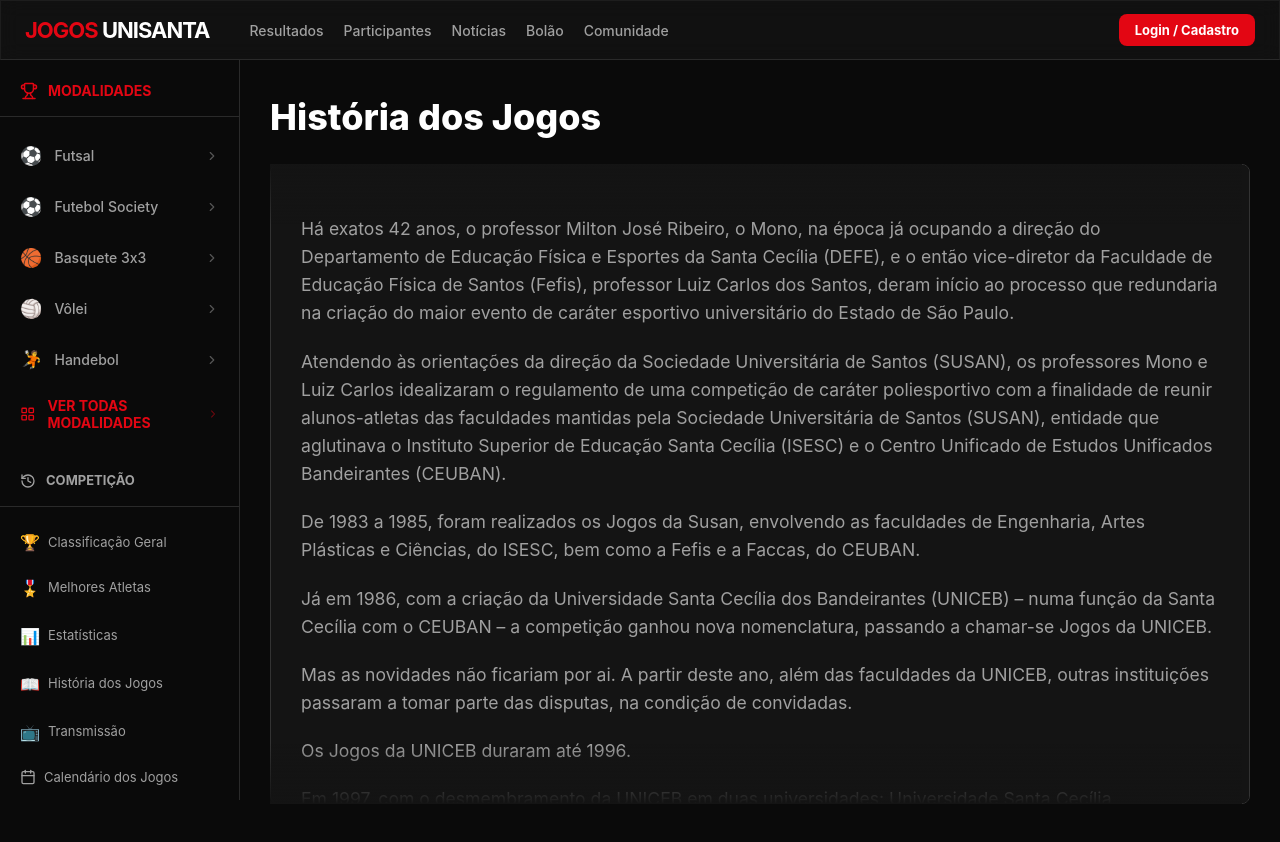
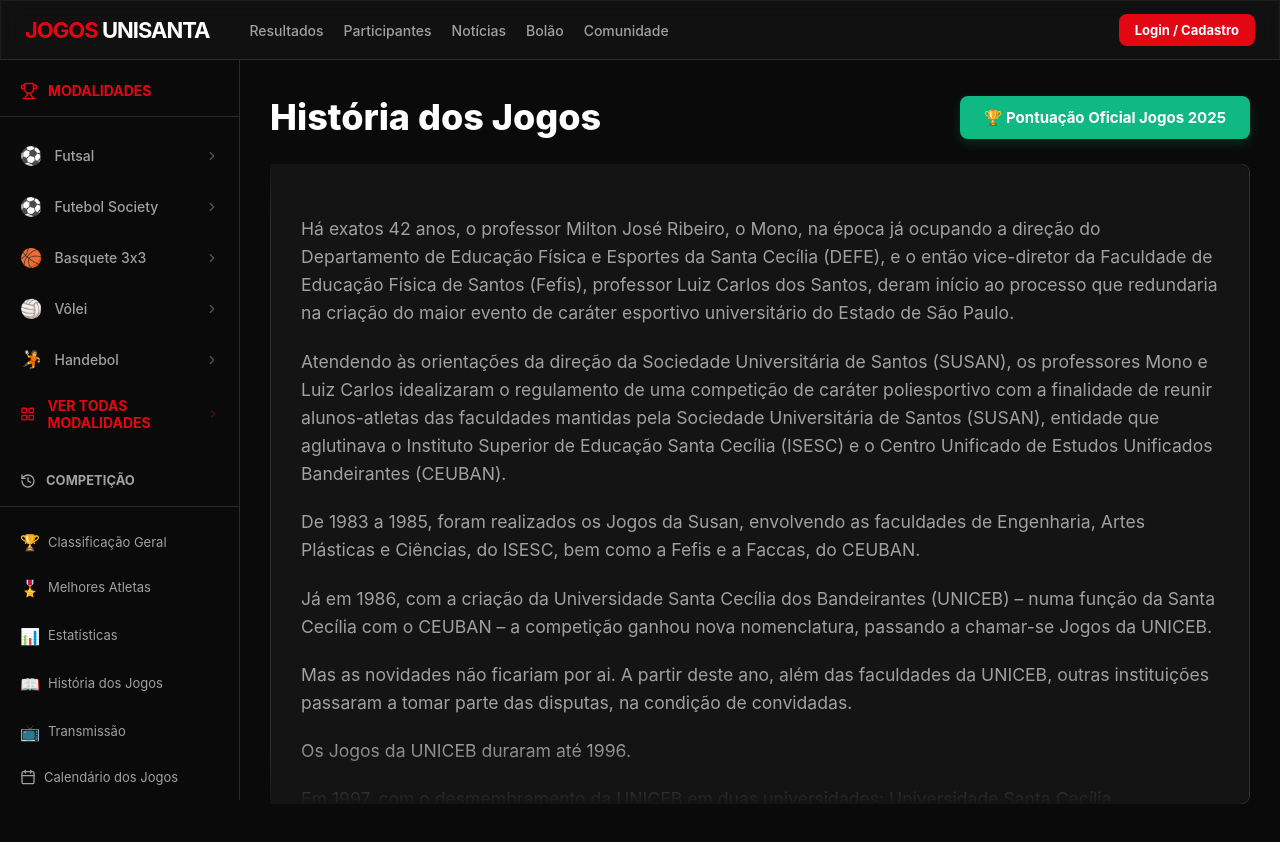
Before and after one commit to Bruder1z/JogosUnisanta, a React (Vite) app: page /historia in a window 1280 px wide. Shown: the top 842 px of the page. Built offline with nearby package versions, Linux system fonts and the light colour scheme; no server answers; the database is empty.

Commit message:
Adicionar novo curso ajuste erro no refresh

```diff
--- a/src/components/Admin/AdminDashboard.tsx
+++ b/src/components/Admin/AdminDashboard.tsx
@@ -54,8 +54,7 @@ const AdminDashboard: React.FC = () => {
         featuredAthletes,
         addFeaturedAthlete,
         removeFeaturedAthlete,
-        resetRankingPoints,
-        restoreOfficialRanking
+        resetRankingPoints
     } = useData();
 
     // Ranking edit state: course -> pending points value
@@ -1213,37 +1212,6 @@ const AdminDashboard: React.FC = () => {
                                     </div>
                                 </div>
                                 <div style={{ display: 'flex', gap: '10px' }}>
-                                    <button
-                                        onClick={() => {
-                                            if (window.confirm("Tem certeza que deseja restaurar a pontuação oficial do ranking padrão?")) {
-                                                restoreOfficialRanking();
-                                                showNotification("Pontuação oficial restaurada com sucesso!");
-                                            }
-                                        }}
-                                        style={{
-                                            background: 'transparent',
-                                            color: '#10b981',
-                                            border: '1px solid #10b981',
-                                            padding: '8px 16px',
-                                            borderRadius: '6px',
-                                            fontSize: '13px',
-                                            fontWeight: 700,
-                                            display: 'flex',
-                                            alignItems: 'center',
-                                            gap: '8px',
-                                            cursor: 'pointer',
-                                            transition: 'all 0.2s'
-                                        }}
-                                        onMouseOver={e => {
-                                            e.currentTarget.style.background = 'rgba(16, 185, 129, 0.1)';
-                                        }}
-                                        onMouseOut={e => {
-                                            e.currentTarget.style.background = 'transparent';
-                                        }}
-                                    >
-                                        <Trophy size={16} />
-                                        Pontuação Oficial
-                                    </button>
                                     <button
                                         onClick={() => {
                                             if (window.confirm("Tem certeza que deseja zerar a pontuação de todos os cursos? Esta ação é irreversível e atualizará o ranking em tempo real.")) {
--- a/src/components/Modals/RankingModal.tsx
+++ b/src/components/Modals/RankingModal.tsx
@@ -1,14 +1,16 @@
 import React from 'react';
 import { X, Trophy, Medal, TrendingUp, TrendingDown, Minus } from 'lucide-react';
-import { COURSE_EMBLEMS } from '../../data/mockData';
+import { COURSE_EMBLEMS, mockRanking } from '../../data/mockData';
 import { useData } from '../context/DataContext';
 
 interface RankingModalProps {
     onClose: () => void;
+    useOfficialRanking?: boolean;
 }
 
-const RankingModal: React.FC<RankingModalProps> = ({ onClose }) => {
-    const { ranking } = useData();
+const RankingModal: React.FC<RankingModalProps> = ({ onClose, useOfficialRanking }) => {
+    const { ranking: liveRanking } = useData();
+    const ranking = useOfficialRanking ? mockRanking : liveRanking;
     const getTeamEmblem = (teamName: string) => {
         const foundCourse = Object.keys(COURSE_EMBLEMS).find(courseKey =>
             courseKey.toLowerCase().includes(teamName.toLowerCase())
--- a/src/components/context/DataContext.tsx
+++ b/src/components/context/DataContext.tsx
@@ -7,7 +7,6 @@ import React, {
   useRef,
 } from "react";
 import {
-  AVAILABLE_COURSES,
   mockAthletes as initialAthletes,
   mockMatches,
   mockRanking as initialRanking,
@@ -105,7 +104,7 @@ const DataContext = createContext<DataContextType | undefined>(undefined);
 export const DataProvider: React.FC<{ children: React.ReactNode }> = ({
   children,
 }) => {
-  const [courses, setCourses] = useState<string[]>(AVAILABLE_COURSES);
+  const [courses, setCourses] = useState<string[]>([]);
   const [athletes, setAthletes] = useState<Athlete[]>(initialAthletes);
   const [customEmblems, setCustomEmblems] = useState<Record<string, string>>(
     {},
@@ -123,6 +122,7 @@ export const DataProvider: React.FC<{ children: React.ReactNode }> = ({
   const [mvpVotes, setMvpVotes] = useState<MatchMvpVote[]>([]);
   const [isSaving, setIsSaving] = useState(false);
   const isSavingRef = useRef(false);
+  const isSavingCoursesRef = useRef(false);
   const pendingMatchIdsRef = useRef<Set<string>>(new Set());
 
   // Normalization helper for institutions (specifically ESAMC)
@@ -187,7 +187,9 @@ export const DataProvider: React.FC<{ children: React.ReactNode }> = ({
           });
         }
 
-        // Fetch Courses
+        // Fetch Courses — substitui completamente pelo banco (fonte da verdade)
+        // Guard: não sobrescreve durante add/remove de curso
+        if (!isSavingCoursesRef.current) {
           const { data: coursesData, error: coursesError } = await supabase
             .from("courses")
             .select("*");
@@ -195,10 +197,8 @@ export const DataProvider: React.FC<{ children: React.ReactNode }> = ({
             const formattedCourses = coursesData.map((c) =>
               normalizeInstitution(`${c.name} - ${c.university}`),
             );
-          setCourses((prev) => {
-            const merged = [...new Set([...prev, ...formattedCourses])];
-            return merged;
-          });
+            setCourses(formattedCourses);
+          }
         }
 
         // Fetch Athletes
@@ -299,17 +299,23 @@ export const DataProvider: React.FC<{ children: React.ReactNode }> = ({
 
   const addCourse = async (course: string) => {
     const [name, university] = course.split(" - ");
+    isSavingCoursesRef.current = true;
     setCourses((prev) => [course, ...prev]);
-    await supabase.from("courses").insert([{ name, university }]);
+    const { error } = await supabase.from("courses").insert([{ id: crypto.randomUUID(), name, university }]);
+    if (error) console.error("Erro ao cadastrar curso no Supabase:", error);
+    // Aguarda o próximo ciclo de polling propagar e então libera
+    setTimeout(() => { isSavingCoursesRef.current = false; }, 4000);
   };
 
   const removeCourse = async (courseToRemove: string) => {
     const [name, university] = courseToRemove.split(" - ");
+    isSavingCoursesRef.current = true;
     setCourses((prev) => prev.filter((c) => c !== courseToRemove));
     const [courseName] = courseToRemove.split(" - ");
     setAthletes((prev) => prev.filter((a) => a.course !== courseName));
-
     await supabase.from("courses").delete().match({ name, university });
+    // Aguarda o próximo ciclo de polling propagar e então libera
+    setTimeout(() => { isSavingCoursesRef.current = false; }, 4000);
   };
 
   const addAthlete = async (athlete: Athlete) => {
--- a/src/pages/History.tsx
+++ b/src/pages/History.tsx
@@ -12,7 +12,37 @@ const History: FC = () => {
             <main style={{ marginLeft: 'var(--sidebar-width)', marginTop: 'var(--header-height)', padding: 'var(--main-padding)' }}>
                 <div style={{ maxWidth: '1200px', margin: '0 auto' }}>
                     <div style={{ marginBottom: '40px' }}>
-                        <h1 style={{ fontSize: '36px', fontWeight: 800, marginBottom: '20px', color: 'var(--text-primary)' }}>História dos Jogos</h1>
+                        <div style={{ display: 'flex', justifyContent: 'space-between', alignItems: 'center', marginBottom: '20px' }}>
+                            <h1 style={{ fontSize: '36px', fontWeight: 800, color: 'var(--text-primary)', margin: 0 }}>História dos Jogos</h1>
+                            <button
+                                onClick={() => setShowRanking(true)}
+                                style={{
+                                    background: '#10b981',
+                                    color: 'white',
+                                    border: 'none',
+                                    padding: '12px 24px',
+                                    borderRadius: '8px',
+                                    fontWeight: 700,
+                                    fontSize: '15px',
+                                    cursor: 'pointer',
+                                    display: 'flex',
+                                    alignItems: 'center',
+                                    gap: '8px',
+                                    transition: 'all 0.2s ease',
+                                    boxShadow: '0 4px 12px rgba(16, 185, 129, 0.2)'
+                                }}
+                                onMouseOver={(e) => {
+                                    e.currentTarget.style.transform = 'translateY(-2px)';
+                                    e.currentTarget.style.boxShadow = '0 6px 16px rgba(16, 185, 129, 0.3)';
+                                }}
+                                onMouseOut={(e) => {
+                                    e.currentTarget.style.transform = 'translateY(0)';
+                                    e.currentTarget.style.boxShadow = '0 4px 12px rgba(16, 185, 129, 0.2)';
+                                }}
+                            >
+                                🏆 Pontuação Oficial Jogos 2025
+                            </button>
+                        </div>
 
                         <div style={{ position: 'relative' }}>
                             {/* Top Gradient Overlay */}
@@ -141,7 +171,7 @@ const History: FC = () => {
                     </div>
                 </div>
             </main>
-            {showRanking && <RankingModal onClose={() => setShowRanking(false)} />}
+            {showRanking && <RankingModal onClose={() => setShowRanking(false)} useOfficialRanking={true} />}
         </div>
     );
 };
```
Lines whose indentation alone changed are shown as unchanged.
